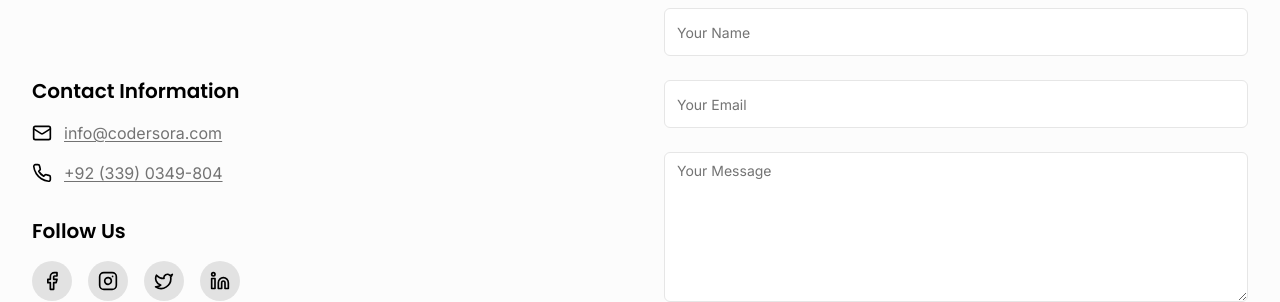
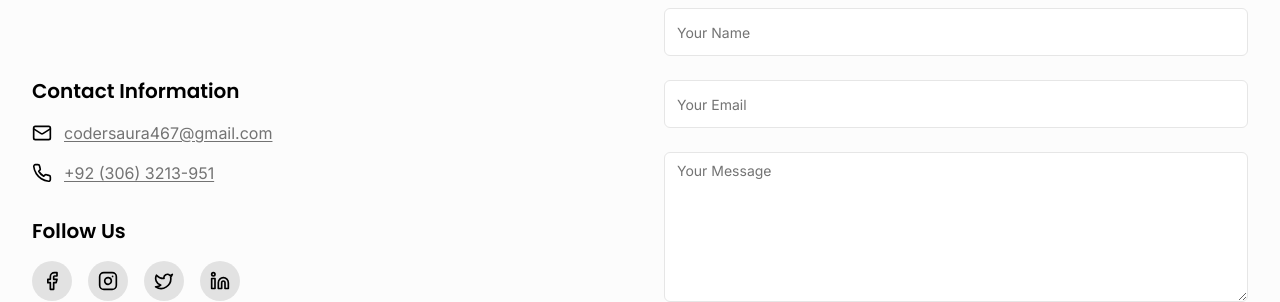
Before and after one commit to Dzuhaib/Coders-Ora, a Next.js app: page / in a window 1280 px wide. Shown: the part 3200-3502 px from the top of the page. Built offline with nearby package versions, Linux system fonts and the light colour scheme.

Commit message:
Update ContactPreview.tsx

```diff
--- a/components/sections/home/ContactPreview.tsx
+++ b/components/sections/home/ContactPreview.tsx
@@ -39,7 +39,7 @@ export default function ContactPreview() {
                       href="mailto:info@codersora.com"
                       className="text-muted-foreground hover:text-foreground transition-colors"
                     >
-                      info@codersora.com
+                      codersaura467@gmail.com
                     </a>
                   </li>
                   <li className="flex items-center gap-3">
@@ -48,7 +48,7 @@ export default function ContactPreview() {
                       href="tel:+923390349804"
                       className="text-muted-foreground hover:text-foreground transition-colors"
                     >
-                      +92 (339) 0349-804
+                      +92 (306) 3213-951
                     </a>
                   </li>
                 </ul>
```
